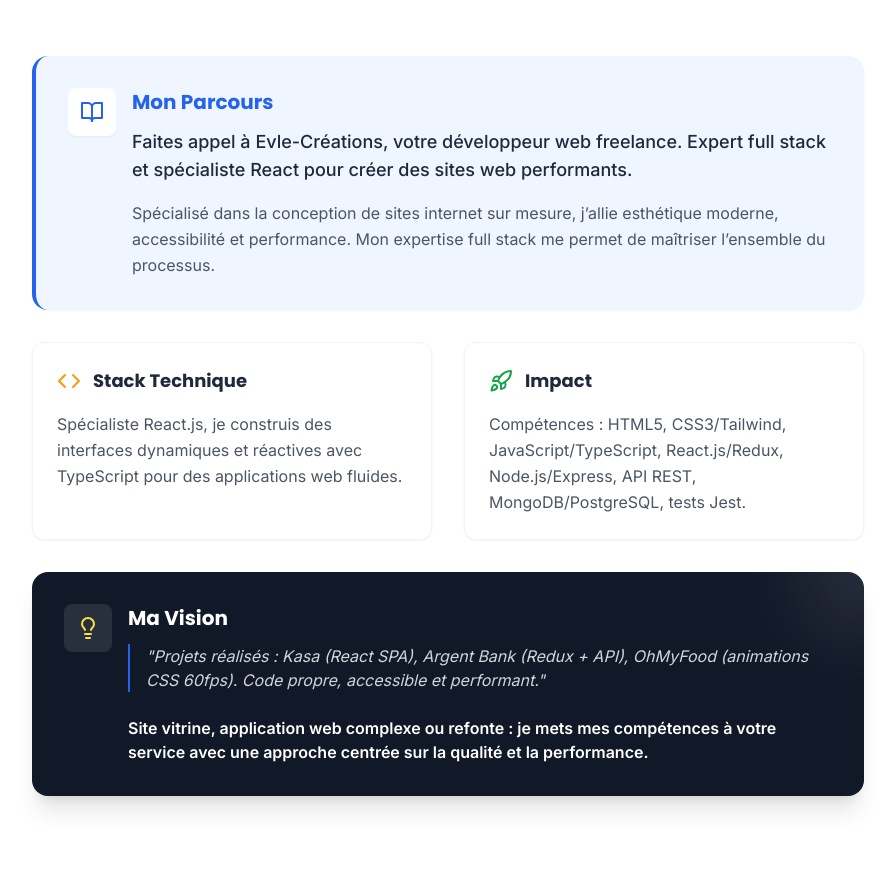
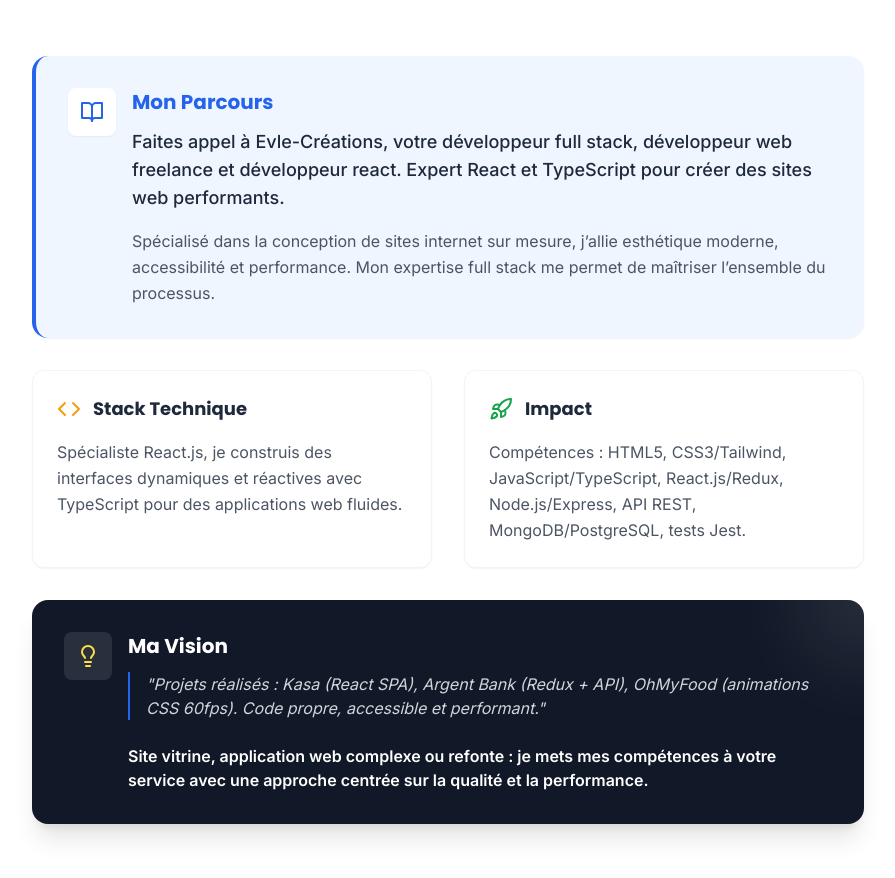
Before and after one commit to KOUAMLAN/portfolio-evle, a React (Vite) app: page / in a window 1280 px wide. Shown: the part 960-1838 px from the top of the page, without its empty margins (192-1087 px from the left). Built offline with nearby package versions, Linux system fonts and the light colour scheme.

Commit message:
✅ Mise à jour SEO : ajout mots-clés développeur full stack, développeur react

```diff
--- a/index.html
+++ b/index.html
@@ -6,8 +6,8 @@
     <meta name="viewport" content="width=device-width, initial-scale=1.0" />
 
     <!-- ✅ SEO 5 MOTS-CLÉS (rankingcoach compatible) -->
-   <title>développeur full stack | développeur web freelance | développeur react</title>
-    <meta name="description" content="Faites appel à Evle-Créations votre développeur web freelance expert full stack React TypeScript pour sites web performants"/>
+    <title>développeur full stack | développeur web freelance | développeur react</title>
+    <meta name="description" content="Faites appel à Evle-Créations, votre développeur full stack, développeur web freelance et développeur react expert React & TypeScript pour sites web performants." />
 
     <!-- Fonts -->
     <link rel="preconnect" href="https://fonts.googleapis.com" />
--- a/package.json
+++ b/package.json
@@ -3,7 +3,7 @@
   "private": true,
   "version": "1.0.0",
   "type": "module",
-  "homepage": "https://KOUAMLAN.github.io/portfolio-evle",
+  "homepage": "https://evle-dev.fr",
   "scripts": {
     "dev": "vite",
     "build": "tsc && vite build",
@@ -23,7 +23,7 @@
     "@types/react-dom": "^18.2.21",
     "@vitejs/plugin-react": "^4.2.1",
     "autoprefixer": "^10.4.18",
-    "gh-pages": "^6.1.1",
+    "gh-pages": "^6.3.0",
     "postcss": "^8.4.35",
     "tailwindcss": "^3.4.1",
     "typescript": "^5.2.2",
--- a/src/components/About.tsx
+++ b/src/components/About.tsx
@@ -18,8 +18,6 @@ const About: React.FC = () => {
         </motion.div>
 
         <div className="grid gap-8">
-
-          {/* Section 1: Identity & Journey */}
           <motion.div
             initial={{ opacity: 0, x: -20 }}
             whileInView={{ opacity: 1, x: 0 }}
@@ -39,7 +37,6 @@ const About: React.FC = () => {
             </div>
           </motion.div>
 
-          {/* Section 2: Stack & Impact */}
           <div className="grid md:grid-cols-2 gap-8">
             <motion.div
               initial={{ opacity: 0, y: 20 }}
@@ -69,7 +66,6 @@ const About: React.FC = () => {
             </motion.div>
           </div>
 
-          {/* Section 3: Vision */}
           <motion.div
             initial={{ opacity: 0, x: 20 }}
             whileInView={{ opacity: 1, x: 0 }}
@@ -89,7 +85,6 @@ const About: React.FC = () => {
               </div>
             </div>
           </motion.div>
-
         </div>
       </div>
     </section>
--- a/src/constants.ts
+++ b/src/constants.ts
@@ -9,22 +9,14 @@ export const PERSONAL_INFO = {
   email: "evlekouamlanwilliams@yahoo.fr",
   socials: [
     { name: "GitHub", url: "https://github.com/KOUAMLAN", icon: Github },
-    {
-      name: "LinkedIn",
-      url: "https://www.linkedin.com/in/kouamlan-williams-evle-a107ab180",
-      icon: Linkedin,
-    },
-    {
-      name: "Email",
-      url: "mailto:evlekouamlanwilliams@yahoo.fr",
-      icon: Mail,
-    },
+    { name: "LinkedIn", url: "https://www.linkedin.com/in/kouamlan-williams-evle-a107ab180", icon: Linkedin },
+    { name: "Email", url: "mailto:evlekouamlanwilliams@yahoo.fr", icon: Mail },
   ] as Social[],
 };
 
 export const ABOUT_DATA = {
   act1_identity:
-    "Faites appel à Evle-Créations, votre développeur web freelance. Expert full stack et spécialiste React pour créer des sites web performants.",
+    "Faites appel à Evle-Créations, votre développeur full stack, développeur web freelance et développeur react. Expert React et TypeScript pour créer des sites web performants.",
   act2_journey:
     "Spécialisé dans la conception de sites internet sur mesure, j’allie esthétique moderne, accessibilité et performance. Mon expertise full stack me permet de maîtriser l’ensemble du processus.",
   act3_stack:
@@ -115,14 +107,11 @@ export const PROJECTS: Project[] = [
   },
 ];
 
-// 🚀 STRATÉGIE X (Twitter) - 4 types de posts
 export const SOCIAL_STRATEGY_X = {
   info_text: {
     daily: "Postez quotidiennement pour visibilité maximale.",
     tip: "4 types de posts pour une stratégie originale et diversifiée.",
   },
-
-  // 1️⃣ Post promotionnel
   liens_promo: {
     title: "Nouveau portfolio React freelance ! 🚀",
     content:
@@ -132,19 +121,13 @@ export const SOCIAL_STRATEGY_X = {
       "#ReactJS #DéveloppeurFreelance #FullStack #TypeScript #WebDev",
     cta: "Découvrez le portfolio et boostez votre projet 🚀",
   },
-
-  // 2️⃣ Post interactif (Quiz)
   quiz_interaction: {
-    question:
-      "Quelle techno préférez-vous pour vos projets web ? 👇",
+    question: "Quelle techno préférez-vous pour vos projets web ? 👇",
     options: ["React.js ⚛️", "Vue.js", "Angular", "Svelte"],
     sondage: "Quiz / Sondage interactif",
   },
-
-  // 3️⃣ Thread éducatif
   thread_educatif: {
-    hook:
-      "Pourquoi React + TypeScript est un combo puissant en 2026 ? 🧵👇",
+    hook: "Pourquoi React + TypeScript est un combo puissant en 2026 ? 🧵👇",
     points: [
       "1️⃣ Typage sécurisé → moins de bugs",
       "2️⃣ Meilleure maintenabilité long terme",
@@ -153,15 +136,11 @@ export const SOCIAL_STRATEGY_X = {
     ],
     hashtags: "#ReactJS #TypeScript #DevTips #WebDevelopment",
   },
-
-  // 4️⃣ Preuve sociale / Projet
   preuve_sociale: {
-    title:
-      "Cas client : Application bancaire performante ⚡",
+    title: "Cas client : Application bancaire performante ⚡",
     content:
       "Dashboard React + Redux connecté API sécurisée JWT. Authentification robuste et UX fluide.",
-    hashtags:
-      "#ReactDeveloper #FullStack #FreelanceWeb #CaseStudy",
+    hashtags: "#ReactDeveloper #FullStack #FreelanceWeb #CaseStudy",
     cta: "Besoin d’un projet similaire ? Contactez-moi 📩",
   },
 };
```
Also changed, not shown: 1 other file (tests, documents, lock files or other folders). Lines whose indentation alone changed are shown as unchanged.
